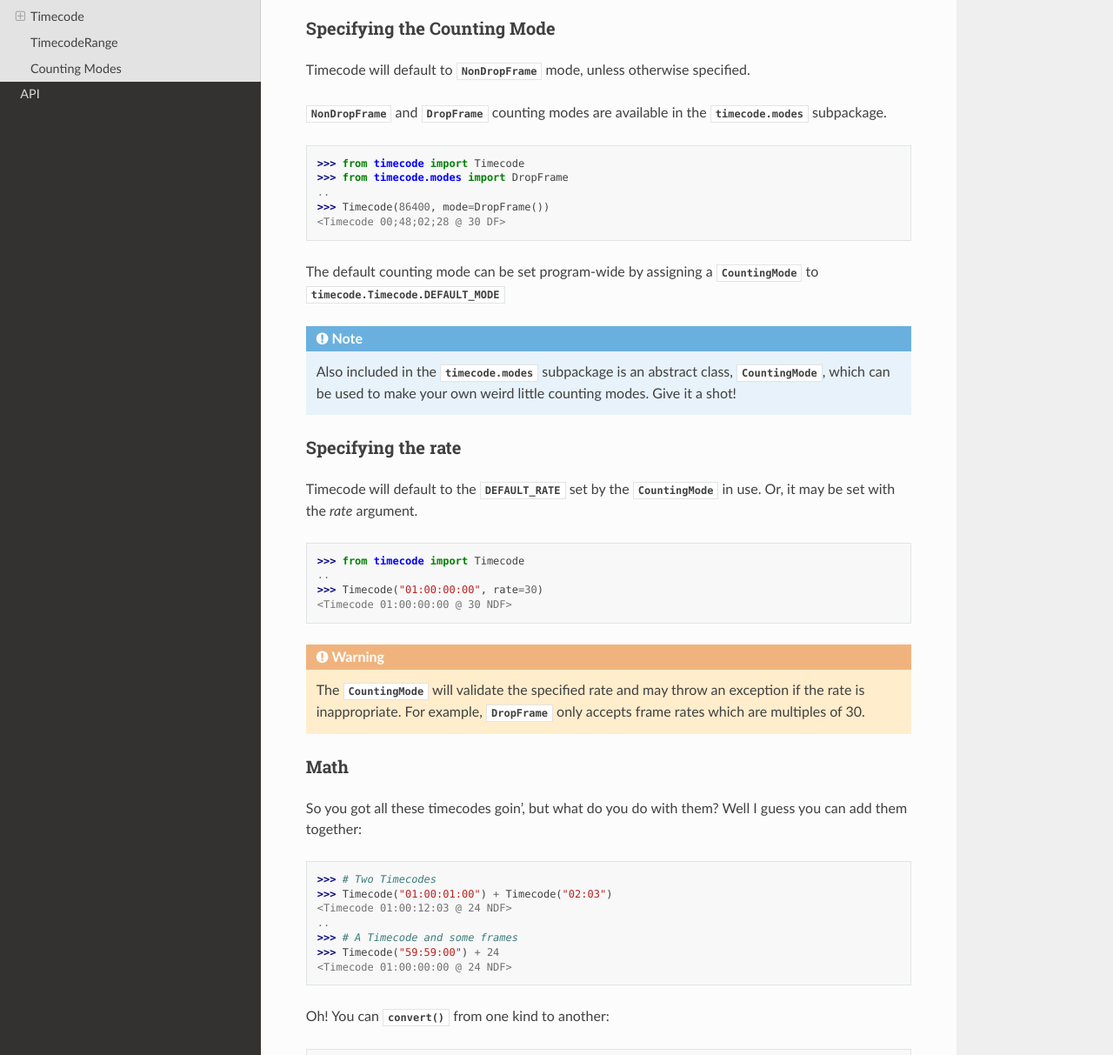
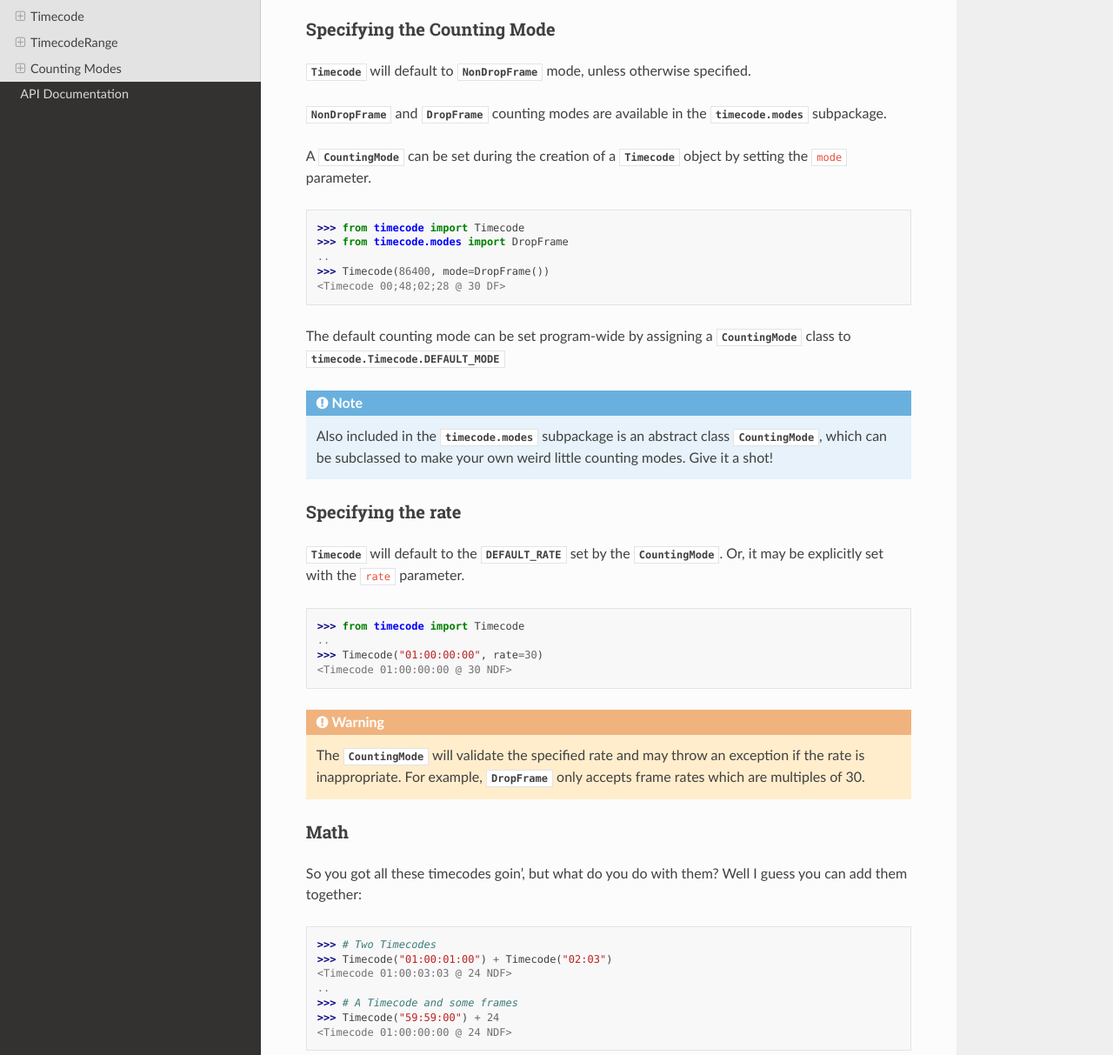
Before and after one commit to mjiggidy/timecode, a Sphinx documentation site: the page built from docs/source/usage.rst, in a window 1280 px wide and 1400 px high, scrolled down 305 px, cut to the strip 187-1400 px from the top of the window. Shown: the whole strip at 87% size. Built offline with Sphinx 7.4.7 and the Read the Docs theme 2.0.0, drawn with Linux system fonts in a browser that asks for light colours; some of the changed text lies outside the part shown.

Commit message:
Doc Update

```diff
--- a/docs/source/api.rst
+++ b/docs/source/api.rst
@@ -1,5 +1,5 @@
-API
-===
+API Documentation
+=================
 
 .. toctree::
 
--- a/docs/source/conf.py
+++ b/docs/source/conf.py
@@ -11,8 +11,7 @@
 
 # -- General configuration
 
-# What the
-#autodoc_mock_imports = ["timecode.modes"]
+autodoc_member_order = 'bysource'
 
 extensions = [
 	'sphinx.ext.duration',
--- a/docs/source/usage.rst
+++ b/docs/source/usage.rst
@@ -1,16 +1,19 @@
-Usage
-=====
+User's Guide
+============
 
 .. _installation:
 
 Installation
 ------------
 
-To use `timecode`, first install it using pip:
+To use :py:mod:`timecode`, first install it using pip:
 
 .. code-block:: console
 
    (.venv) $ pip install timecode
+
+
+.. _use_timecode:
 
 Timecode
 --------
@@ -18,12 +21,16 @@
 .. autoclass:: timecode.Timecode
    :noindex:
 
+.. _use_mode:
+
 Specifying the Counting Mode
 ~~~~~~~~~~~~~~~~~~~~~~~~~~~~
 
-Timecode will default to :py:class:`~timecode.modes.NonDropFrame` mode, unless otherwise specified.
+:py:class:`~timecode.Timecode` will default to :py:class:`~timecode.modes.NonDropFrame` mode, unless otherwise specified.
 
 :py:class:`~timecode.modes.NonDropFrame` and :py:class:`~timecode.modes.DropFrame` counting modes are available in the :py:mod:`timecode.modes` subpackage.
+
+A :py:class:`~timecode.modes.CountingMode` can be set during the creation of a :py:class:`~timecode.Timecode` object by setting the ``mode`` parameter.
 
 >>> from timecode import Timecode
 >>> from timecode.modes import DropFrame
@@ -31,18 +38,19 @@
 >>> Timecode(86400, mode=DropFrame())
 <Timecode 00;48;02;28 @ 30 DF>
 
-The default counting mode can be set program-wide by assigning a :py:class:`~timecode.modes.CountingMode` to :py:const:`timecode.Timecode.DEFAULT_MODE`
+The default counting mode can be set program-wide by assigning a :py:class:`~timecode.modes.CountingMode` class to :py:const:`timecode.Timecode.DEFAULT_MODE`
 
 .. note::
-   Also included in the :py:mod:`timecode.modes` subpackage is an abstract class, :py:class:`~timecode.modes.CountingMode`, which can be used to make your
+   Also included in the :py:mod:`timecode.modes` subpackage is an abstract class :py:class:`~timecode.modes.CountingMode`, which can be subclassed to make your
    own weird little counting modes.  Give it a shot!
 
+.. _use_rate:
 
 Specifying the rate
 ~~~~~~~~~~~~~~~~~~~
 
-Timecode will default to the  :py:const:`~timecode.modes.CountingMode.DEFAULT_RATE` set by the :py:class:`~timecode.modes.CountingMode` in use.  Or, it
-may be set with the `rate` argument.
+:py:class:`~timecode.Timecode` will default to the :py:const:`~timecode.modes.CountingMode.DEFAULT_RATE` set by the :py:class:`~timecode.modes.CountingMode`.  Or, it
+may be explicitly set with the ``rate`` parameter.
 
 >>> from timecode import Timecode
 ..
@@ -61,24 +69,29 @@
 
 >>> # Two Timecodes
 >>> Timecode("01:00:01:00") + Timecode("02:03")
-<Timecode 01:00:12:03 @ 24 NDF>
+<Timecode 01:00:03:03 @ 24 NDF>
 ..
 >>> # A Timecode and some frames
 >>> Timecode("59:59:00") + 24
 <Timecode 01:00:00:00 @ 24 NDF>
 
-Oh!  You can :py:meth:`~timecode.Timecode.convert` from one kind to another:
+Oh!  You can :py:meth:`~timecode.Timecode.resample` from one kind to another:
 
 >>> from timecode import Timecode
 >>> from timecode.modes import DropFrame, NonDropFrame
 ..
->>> Timecode("00:48:20:12", mode=NonDropFrame()).convert(rate=30)
+>>> Timecode("00:48:20:12", mode=NonDropFrame()).resample(rate=30)
 <Timecode 00:48:20:15 @ 30 NDF>
 ..
->>> Timecode("00:48:20:15", rate=30, mode=NonDropFrame()).convert(mode=DropFrame())
+>>> Timecode("00:48:20:15", rate=30, mode=NonDropFrame()).resample(mode=DropFrame())
 <Timecode 00;48;23;13 (88) @ 30 DF>
 
-Or resample:
+More Info
+~~~~~~~~~
+
+See :py:class:`timecode.Timecode` in the :doc:`api`.
+
+.. _use_timecoderange:
 
 TimecodeRange
 -------------
@@ -88,9 +101,19 @@
 
 Yes
 
+More Info
+~~~~~~~~~
+
+See :py:class:`timecode.TimecodeRange` in the :doc:`api`.
+
 Counting Modes
 --------------
 Also yes
+
+More Info
+~~~~~~~~~
+
+See :py:class:`timecode.modes.CountingMode` in the :doc:`api`.
 
 .. Creating recipes
 .. ----------------
```
Also changed, not shown: docs/source/index.rst (+26 -13 lines).
